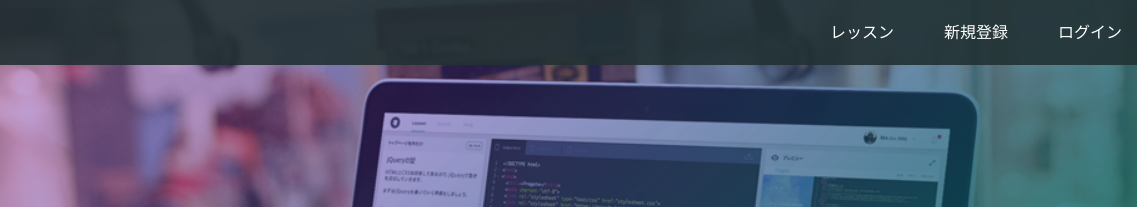
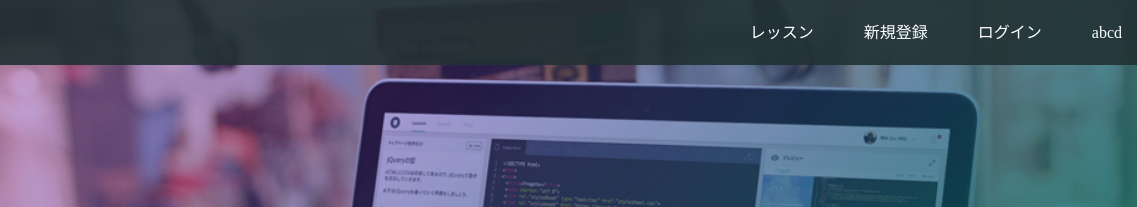
Before and after one commit to k18rs009/sample, a plain HTML site: page index.html in a window 1280 px wide. Shown: the top 207 px of the page, 143-1280 px from the left. Drawn offline with Linux system fonts and the light colour scheme.

Commit message:
Update index.html

```diff
--- a/index.html
+++ b/index.html
@@ -18,6 +18,7 @@
         <a href="#">レッスン</a>
         <a href="#">新規登録</a>
         <a href="#" class="login">ログイン</a>
+        <a href="#">abcd</a>
       </div>
     </div>
   </header>
```
